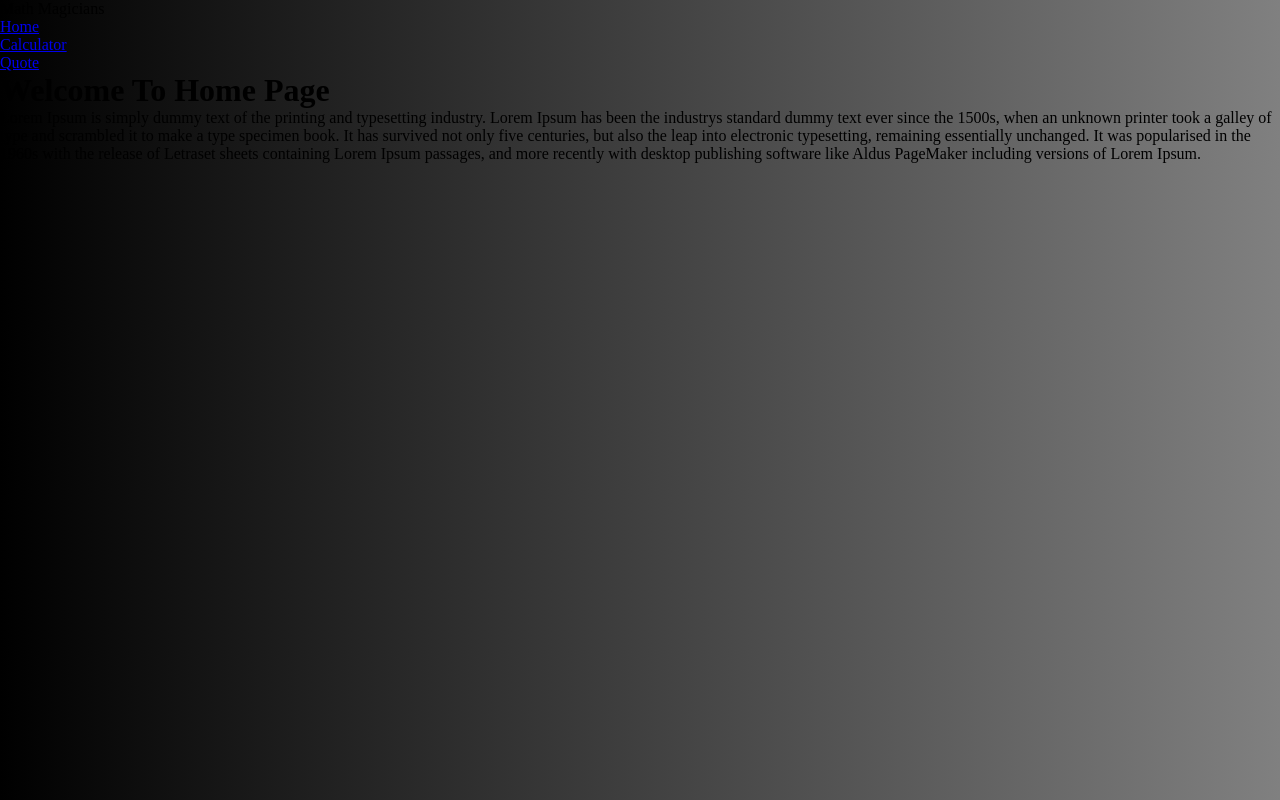
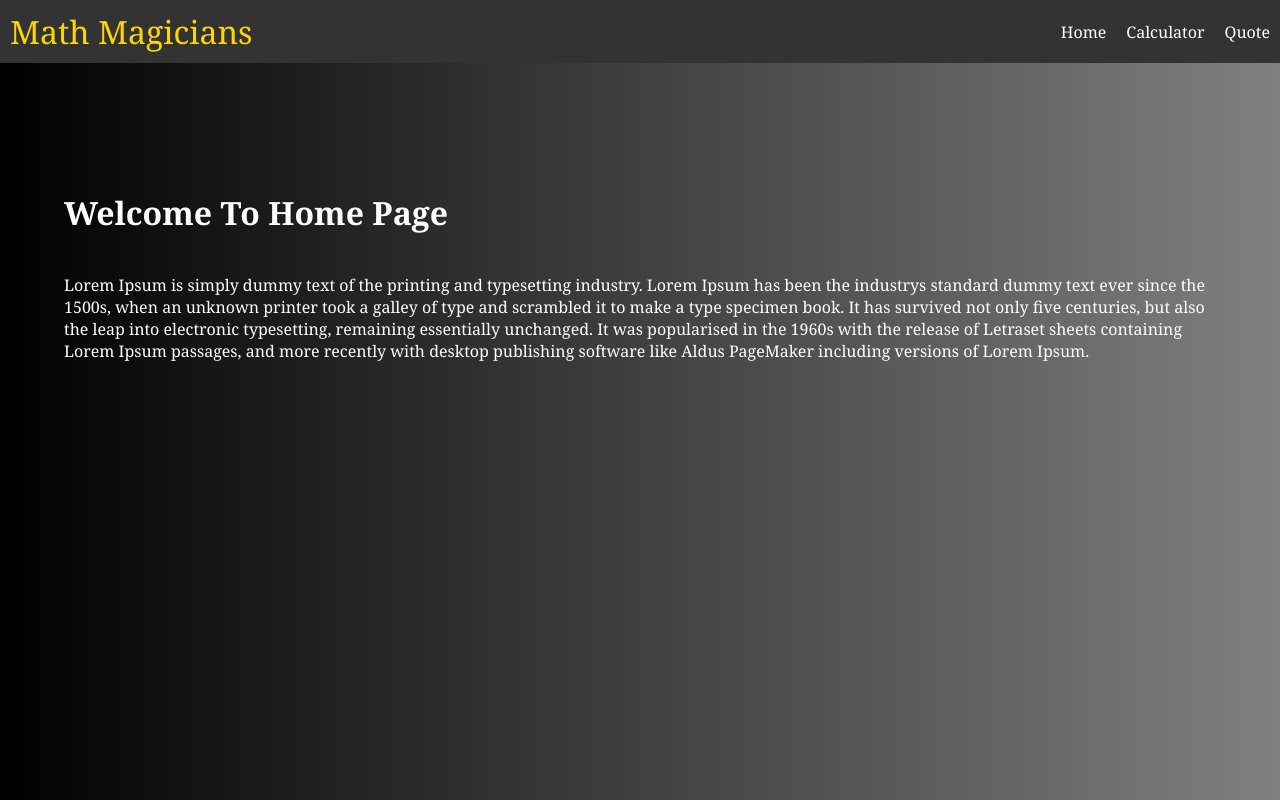
Before and after one commit to Pi1998/math-magic-react, a React (Create React App) app: page / in a window 1280 px wide. Built offline with nearby package versions, Linux system fonts and the light colour scheme.

Commit message:
Add styles for 3 pages

```diff
--- a/src/App.css
+++ b/src/App.css
@@ -4,6 +4,7 @@
   margin: 0;
   padding: 0;
   box-sizing: border-box;
+  font-family: Georgia, 'Times New Roman', Times, serif;
 }
 
 body {
@@ -58,3 +59,73 @@
   text-align: center;
   font-size: 18px;
 }
+
+/* Navigation */
+
+nav {
+  display: flex;
+  justify-content: flex-end;
+  align-items: center;
+  padding: 10px;
+  background-color: #333;
+}
+
+.page-name {
+  flex-grow: 1;
+  color: gold;
+  font-size: 2em;
+}
+
+ul {
+  list-style: none;
+  margin: 0;
+  padding: 0;
+  display: flex;
+}
+
+li {
+  margin: 0 10px;
+}
+
+li:last-child {
+  margin-right: 0; /* Remove margin for the last item */
+}
+
+a {
+  color: white;
+  text-decoration: none;
+}
+
+a:hover {
+  text-decoration: underline;
+}
+
+/* Home page */
+
+.home-container {
+  margin: 10% 5% 5% 5%;
+  color: white;
+}
+
+.home-container h1 {
+  padding-bottom: 40px;
+}
+
+/* Quote page */
+
+.joke {
+  display: flex;
+  justify-content: center;
+  color: white;
+  font-size: larger;
+  margin-top: 20%;
+  padding: 0 5%;
+}
+
+.loading {
+  color: gold;
+}
+
+.error {
+  color: red;
+}
```
